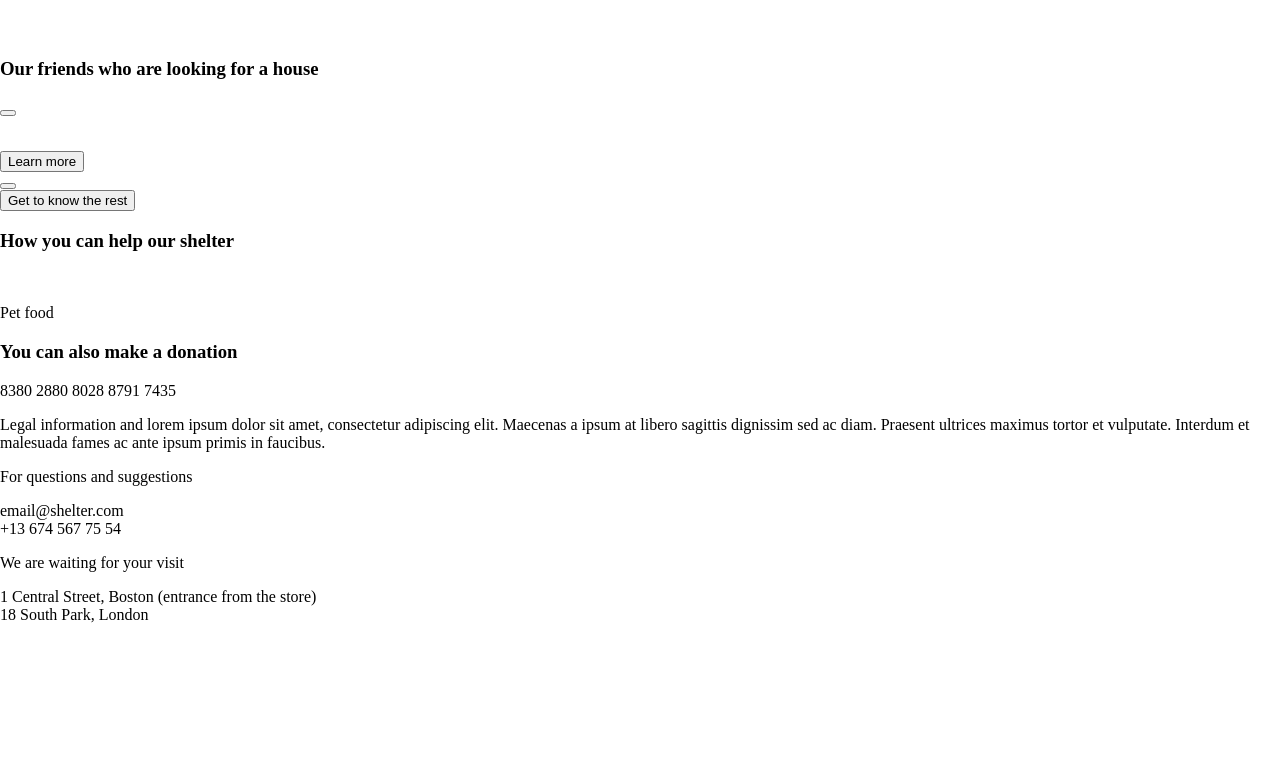
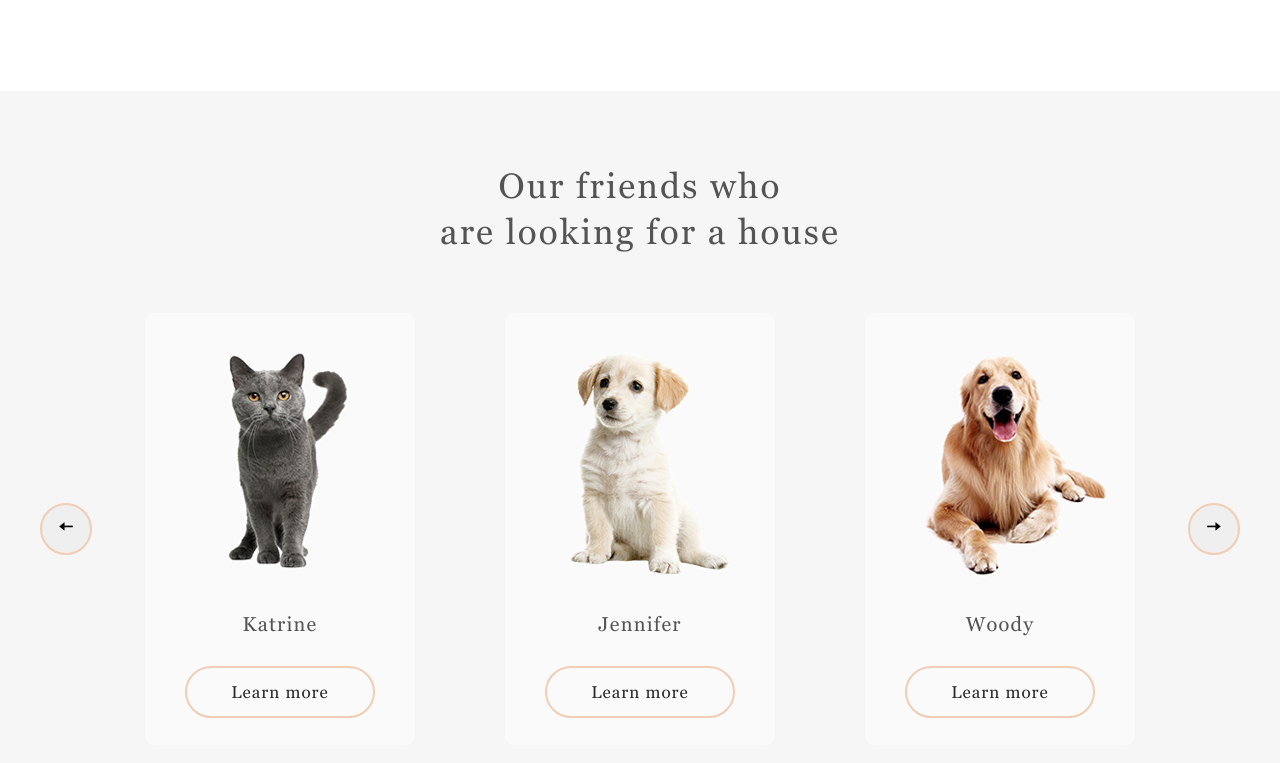
Before and after one commit to IvanLomovtsev/shelter, a website built with webpack: page src/index.html in a window 1280 px wide. Shown: the part 1397-2160 px from the top of the page. Before the commit the page ends 2021 px from the top, so only its background shows below. Built offline with nearby package versions, Linux system fonts and the light colour scheme; a web font is replaced by a local one.

Commit message:
feat: add styles for friends

```diff
--- a/src/index.html
+++ b/src/index.html
@@ -50,19 +50,57 @@
     </div>
   </section>
   <section class="friends">
-    <h3 class="subtitle subtitle_center">Our friends who are looking for a house</h3>
+    <h3 class="friends__subtitle">Our friends who
+      <br>are looking for a house</h3>
     <div class="slider">
-      <button class="arrow arrow_left"></button>
+      <button class="arrow">🠤</button>
       <div class="cards">
-        <div class="pet">
-          <img class="pet_image">
-          <p class="pet_name"></p>
-          <button class="button">Learn more</button>
+        <div class="band">
+          <div class="pet">
+            <img class="pet_image" src="./images/pets/katrine.png" alt="cat Katrine">
+            <p class="pet_name">Katrine</p>
+            <button class="pet_button">Learn more</button>
+          </div>
+          <div class="pet">
+            <img class="pet_image" src="./images/pets/jennifer.png" alt="dog Jennifer">
+            <p class="pet_name">Jennifer</p>
+            <button class="pet_button">Learn more</button>
+          </div>
+          <div class="pet">
+            <img class="pet_image" src="./images/pets/woody.png" alt="dog Woody">
+            <p class="pet_name">Woody</p>
+            <button class="pet_button">Learn more</button>
+          </div>
+          <div class="pet">
+            <img class="pet_image" src="./images/pets/sophia.png" alt="dog Sophia">
+            <p class="pet_name">Sophia</p>
+            <button class="pet_button">Learn more</button>
+          </div>
+          <div class="pet">
+            <img class="pet_image" src="./images/pets/timmy.png" alt="cat Timmy">
+            <p class="pet_name">Timmy</p>
+            <button class="pet_button">Learn more</button>
+          </div>
+          <div class="pet">
+            <img class="pet_image" src="./images/pets/charly.png" alt="dog Charly">
+            <p class="pet_name">Charly</p>
+            <button class="pet_button">Learn more</button>
+          </div>
+          <div class="pet">
+            <img class="pet_image" src="./images/pets/scarlett.png" alt="dog Scarlett">
+            <p class="pet_name">Scarlett</p>
+            <button class="pet_button">Learn more</button>
+          </div>
+          <div class="pet">
+            <img class="pet_image" src="./images/pets/freddie.png" alt="cat Freddie">
+            <p class="pet_name">Freddie</p>
+            <button class="pet_button">Learn more</button>
+          </div>
         </div>
       </div>
-      <button class="arrow arrow_right"></button>
+      <button class="arrow">🠦</button>
     </div>
-    <button class="button button_colored">Get to know the rest</button>
+    <button class="friends__button">Get to know the rest</button>
   </section>
   <section class="help">
     <h3 class="subtitle">How you can help our shelter</h3>
--- a/src/styles/abstracts/_mixins.scss
+++ b/src/styles/abstracts/_mixins.scss
@@ -11,3 +11,15 @@
     border: 0;
     border-radius: 100px;
 }
+
+@mixin subtitle () {
+    margin-bottom: 0;
+    margin-top: 3.5%;
+    font-family: Georgia;
+    font-style: normal;
+    font-weight: 400;
+    font-size: 2.19rem;
+    line-height: 130%;
+    letter-spacing: 0.06em;
+    color: #545454;
+}
--- a/src/styles/layout/_about.scss
+++ b/src/styles/layout/_about.scss
@@ -1,28 +1,21 @@
+@use '../abstracts/mixins' as *;
+
 .about {
     width: 1200px;
-    margin: 5.4% auto;
+    margin: 6% auto 7.4%;
     display: flex;
     flex-direction: row;
     flex-wrap: wrap;
     justify-content: space-between;
     .about__image {
-        height: 408px;
-        margin-left: 14.9%;
+        margin-left: 14.7%;
     }
     .about__description {
-        margin-right: 14.5%;
+        margin-right: 14.4%;
         width: 36%;
         .about__subtitle {
-            margin-bottom: 0;
+            @include subtitle;
             width: 80%;
-            margin-top: 3.5%;
-            font-family: Georgia;
-            font-style: normal;
-            font-weight: 400;
-            font-size: 2.19rem;
-            line-height: 130%;
-            letter-spacing: 0.06em;
-            color: #545454;
         }
         .about__p {
             margin-top: 5.5%;
--- /dev/null
+++ b/src/styles/layout/_friends.scss
@@ -0,0 +1,75 @@
+@use '../abstracts/mixins' as *;
+
+.friends {
+    background: #F6F6F6;
+    padding-bottom: 1%;
+    .friends__subtitle {
+        @include subtitle;
+        width: 500px;
+        margin: auto;
+        padding: 5.7% 0 4.5%;
+        text-align: center;
+    }
+    .slider {
+        width: 1200px;
+        margin: auto;
+        display: flex;
+        flex-direction: row;
+        flex-wrap: nowrap;
+        justify-content: space-between;
+        align-items: center;
+        .arrow {
+            width: 52px;
+            height: 52px;
+            border: 2px solid #F1CDB3;
+            border-radius: 100px;
+            font-size: 19px;
+        }
+        .cards {
+            width: 82.5%;
+            overflow: hidden;
+            .band {
+                width: 2790px;
+                display: flex;
+                flex-direction: row;
+                flex-wrap: nowrap;
+                justify-content: space-between;
+                .pet {
+                    width: 270px;
+                    border-radius: 9px;
+                    background: #FAFAFA;
+                    .pet_image {
+                        display: block;
+                        border-radius: 9px 9px 0 0;
+                        margin-bottom: 30px;
+                    }
+                    .pet_name {
+                        font-family: 'Georgia';
+                        font-style: normal;
+                        font-weight: 400;
+                        font-size: 20px;
+                        line-height: 23px;
+                        text-align: center;
+                        letter-spacing: 0.06em;
+                        color: #545454;
+                    }
+                    .pet_button {
+                        @include button;
+                        display: block;
+                        margin: 30px auto -12px;
+                        padding: 13px 44px;
+                        background: #FAFAFA;
+                        border: 2px solid #F1CDB3;
+                        border-radius: 100px;
+                    }
+                }
+            }
+        }
+    }
+    .friends__button {
+        @include button;
+        display: block;
+        margin: 4.6% auto 6.4%;
+        background: #F1CDB3;
+    }
+}
--- a/src/styles/main.scss
+++ b/src/styles/main.scss
@@ -3,3 +3,4 @@
 @use './layout/header';
 @use './layout/welcome';
 @use './layout/about';
+@use './layout/friends';
```
Also changed, not shown: dist/assets/images/charly.ced4e399a51c4183f125.png (added), dist/assets/images/freddie.fadecb22388434dc910b.png (added), dist/assets/images/jennifer.e36eb69780f9ced90752.png (added), dist/assets/images/katrine.ed5f000ebf808011f798.png (added), dist/assets/images/scarlett.642d228764da438f2cef.png (added), dist/assets/images/sophia.4827f66b7085eb65087f.png (added), dist/assets/images/timmy.f28b802b95a1fcf49f0d.png (added), dist/assets/images/woody.9926a26c4cb1dd4bf18c.png (added), dist/index.html, 2 other files.
